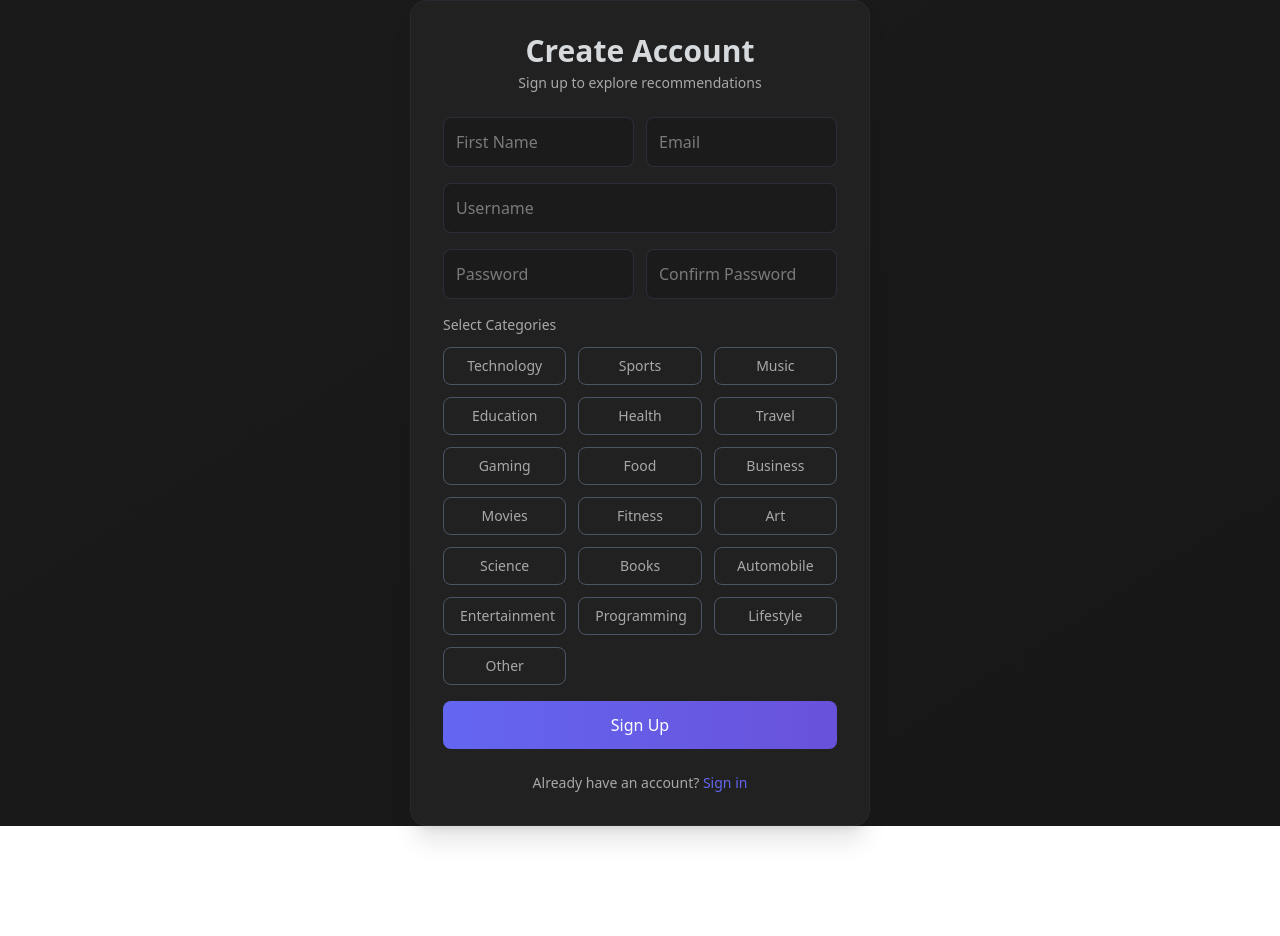
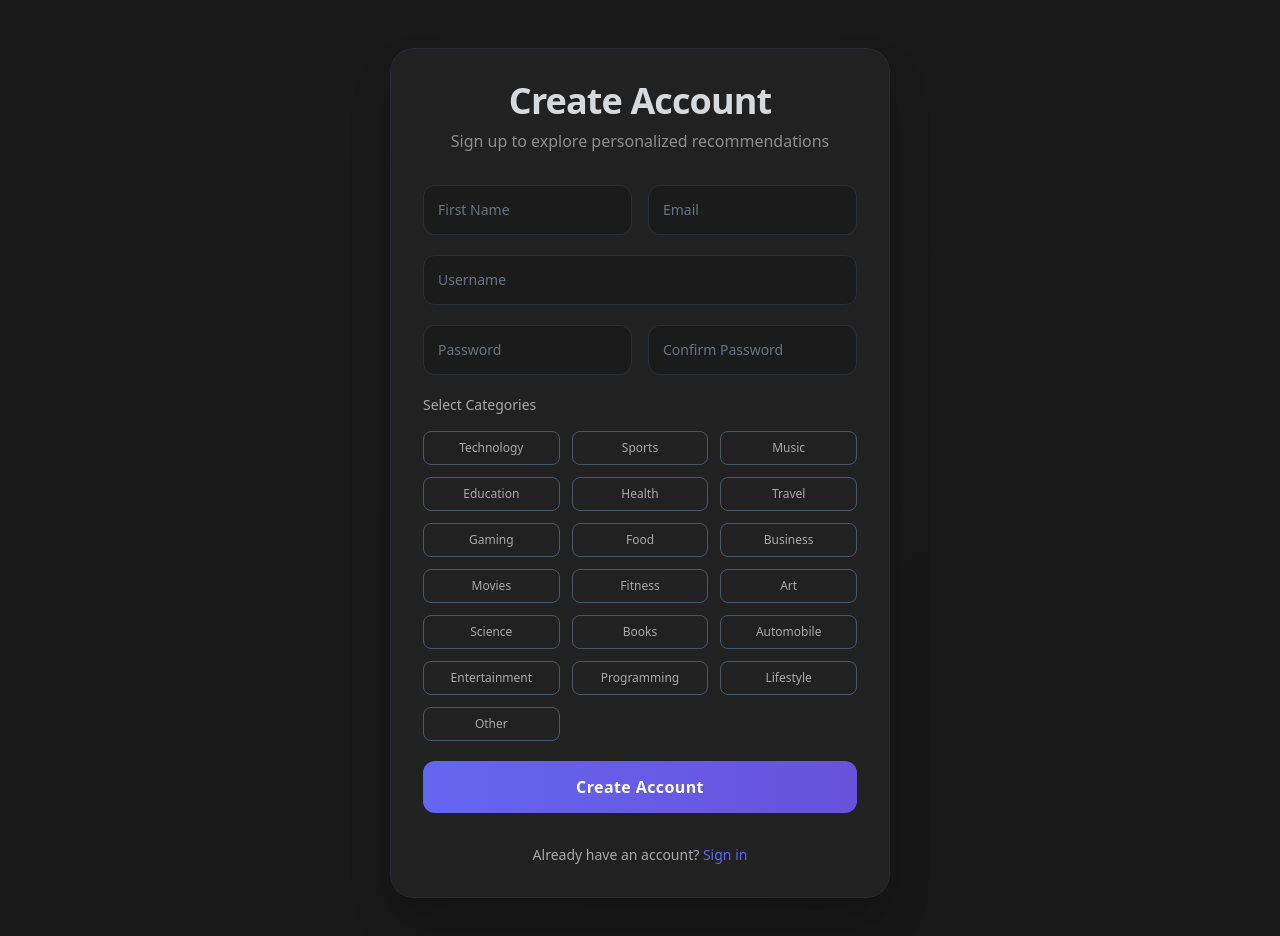
Before and after one commit to ArunKargatia/Rexsphere, a React (Vite) app in the folder Frontend/: page /signup in a window 1280 px wide. Shown: the top 936 px of the page. Before the commit the page ends 826 px from the top, so only its background shows below. Built offline with nearby package versions, Linux system fonts and the light colour scheme.

Commit message:
enhance UI components

```diff
--- a/Frontend/src/pages/Home.jsx
+++ b/Frontend/src/pages/Home.jsx
@@ -1,6 +1,7 @@
 import React, { useState } from 'react';
 import { Link } from "react-router-dom";
 import { ArrowRight, Globe, Zap, Star, Users, TrendingUp } from "lucide-react";
+import { useAuth } from '../AuthContext'; // Make sure to import the AuthContext
 
 const categories = [
   { name: "Technology", icon: Globe },
@@ -17,6 +18,7 @@ const categories = [
 
 const Home = () => {
   const [hoveredCategory, setHoveredCategory] = useState(null);
+  const { isAuthenticated } = useAuth(); // Use the AuthContext to check authentication status
 
   return (
     <div className="min-h-screen bg-gradient-to-br from-[var(--color-background)] to-[var(--color-background-light)]
@@ -45,13 +47,13 @@ const Home = () => {
 
         <div className="flex justify-center space-x-4">
           <Link
-            to="/signup"
+            to={isAuthenticated ? "/feed" : "/signup"} // Conditional routing based on authentication
             className="inline-flex items-center px-8 py-4 bg-[var(--color-primary)]
               text-white rounded-full text-lg font-semibold
               shadow-xl hover:shadow-2xl transform hover:-translate-y-1
               transition-all duration-300 ease-in-out group"
           >
-            Get Started
+            {isAuthenticated ? "Go to Feed" : "Get Started"}
             <ArrowRight className="ml-3 w-6 h-6 group-hover:translate-x-1 transition-transform" />
           </Link>
         </div>
--- a/Frontend/src/pages/PostPage.jsx
+++ b/Frontend/src/pages/PostPage.jsx
@@ -58,7 +58,8 @@ const PostPage = () => {
     };
 
     return (
-        <div className="flex justify-center items-center min-h-fit bg-[var(--color-background)] p-4 md:p-6">
+        <div className="min-h-screen bg-[var(--color-background)] pt-20">
+            <div className="flex justify-center items-center min-h-fit p-4 md:p-6">
                 <div className="max-w-2xl w-full p-6 bg-[var(--color-card)] rounded-xl shadow-lg text-[var(--color-text-primary)] border border-gray-800">
                     {/* Back Button */}
                     <button
@@ -205,6 +206,7 @@ const PostPage = () => {
                     </form>
                 </div>
             </div>
+        </div>
     );
 };
 
--- a/Frontend/src/pages/SignUp.jsx
+++ b/Frontend/src/pages/SignUp.jsx
@@ -59,38 +59,93 @@ const SignUp = () => {
   };
 
   return (
-    <div className="flex justify-center items-center min-h-screen bg-gradient-to-br from-[var(--color-background)] to-[color-mix(in_srgb,var(--color-background),black_10%)]">
-      <div className="bg-[var(--color-card)] p-8 rounded-2xl shadow-xl w-[460px] border border-gray-700/30 backdrop-blur-sm">
-        <div className="text-center mb-6">
-          <h2 className="text-3xl font-bold text-[var(--color-text-primary)]">Create Account</h2>
-          <p className="text-[var(--color-text-secondary)] text-sm mt-1">Sign up to explore recommendations</p>
+    <div className="flex justify-center items-center min-h-screen bg-gradient-to-br from-[var(--color-background)] to-[color-mix(in_srgb,var(--color-background),black_10%)] px-4 py-12">
+      <div className="bg-[var(--color-card)] p-8 rounded-3xl shadow-2xl w-full max-w-[500px] border border-gray-700/30 backdrop-blur-sm">
+        <div className="text-center mb-8">
+          <h2 className="text-4xl font-extrabold text-[var(--color-text-primary)] tracking-tight mb-2">Create Account</h2>
+          <p className="text-[var(--color-text-secondary)] text-base opacity-80">Sign up to explore personalized recommendations</p>
         </div>
 
-        {error && <div className="mb-4 p-3 bg-red-500/10 border border-red-500/20 rounded-lg text-red-500 text-center text-sm">{error}</div>}
-        {successMessage && <div className="mb-4 p-3 bg-green-500/10 border border-green-500/20 rounded-lg text-green-500 text-center text-sm">{successMessage}</div>}
+        {error && (
+          <div className="mb-6 p-4 bg-red-500/10 border border-red-500/30 rounded-xl text-red-500 text-center text-sm flex items-center justify-center gap-2">
+            <svg xmlns="http://www.w3.org/2000/svg" className="h-5 w-5" viewBox="0 0 20 20" fill="currentColor">
+              <path fillRule="evenodd" d="M10 18a8 8 0 100-16 8 8 0 000 16zM8.707 7.293a1 1 0 00-1.414 1.414L8.586 10l-1.293 1.293a1 1 0 101.414 1.414L10 11.414l1.293 1.293a1 1 0 001.414-1.414L11.414 10l1.293-1.293a1 1 0 00-1.414-1.414L10 8.586 8.707 7.293z" clipRule="evenodd" />
+            </svg>
+            {error}
+          </div>
+        )}
 
-        <form onSubmit={handleSubmit} className="space-y-4">
-          <div className="grid grid-cols-2 gap-3">
-            <input type="text" name="firstName" placeholder="First Name" value={formData.firstName} onChange={handleChange} className="p-3 border border-gray-700/50 rounded-lg bg-[var(--color-background)]/70 text-[var(--color-text-primary)] focus:ring-2 focus:ring-[var(--color-primary)]/70 focus:border-transparent transition-all duration-200" required />
-            <input type="email" name="email" placeholder="Email" value={formData.email} onChange={handleChange} className="p-3 border border-gray-700/50 rounded-lg bg-[var(--color-background)]/70 text-[var(--color-text-primary)] focus:ring-2 focus:ring-[var(--color-primary)]/70 focus:border-transparent transition-all duration-200" required />
+        {successMessage && (
+          <div className="mb-6 p-4 bg-green-500/10 border border-green-500/30 rounded-xl text-green-500 text-center text-sm flex items-center justify-center gap-2">
+            <svg xmlns="http://www.w3.org/2000/svg" className="h-5 w-5" viewBox="0 0 20 20" fill="currentColor">
+              <path fillRule="evenodd" d="M16.707 5.293a1 1 0 010 1.414l-8 8a1 1 0 01-1.414 0l-4-4a1 1 0 011.414-1.414L8 12.586l7.293-7.293a1 1 0 011.414 0z" clipRule="evenodd" />
+            </svg>
+            {successMessage}
+          </div>
+        )}
+
+        <form onSubmit={handleSubmit} className="space-y-5">
+          <div className="grid grid-cols-2 gap-4">
+            <input
+              type="text"
+              name="firstName"
+              placeholder="First Name"
+              value={formData.firstName}
+              onChange={handleChange}
+              className="p-3.5 border border-gray-700/50 rounded-xl bg-[var(--color-background)]/70 text-[var(--color-text-primary)] focus:ring-2 focus:ring-[var(--color-primary)]/70 focus:border-transparent transition-all duration-200 placeholder-gray-500 text-sm hover:scale-[1.02] focus:scale-[1.02]"
+              required
+            />
+            <input
+              type="email"
+              name="email"
+              placeholder="Email"
+              value={formData.email}
+              onChange={handleChange}
+              className="p-3.5 border border-gray-700/50 rounded-xl bg-[var(--color-background)]/70 text-[var(--color-text-primary)] focus:ring-2 focus:ring-[var(--color-primary)]/70 focus:border-transparent transition-all duration-200 placeholder-gray-500 text-sm hover:scale-[1.02] focus:scale-[1.02]"
+              required
+            />
           </div>
 
-          <input type="text" name="userName" placeholder="Username" value={formData.userName} onChange={handleChange} className="w-full p-3 border border-gray-700/50 rounded-lg bg-[var(--color-background)]/70 text-[var(--color-text-primary)] focus:ring-2 focus:ring-[var(--color-primary)]/70 focus:border-transparent transition-all duration-200" required />
+          <input
+            type="text"
+            name="userName"
+            placeholder="Username"
+            value={formData.userName}
+            onChange={handleChange}
+            className="w-full p-3.5 border border-gray-700/50 rounded-xl bg-[var(--color-background)]/70 text-[var(--color-text-primary)] focus:ring-2 focus:ring-[var(--color-primary)]/70 focus:border-transparent transition-all duration-200 placeholder-gray-500 text-sm hover:scale-[1.02] focus:scale-[1.02]"
+            required
+          />
 
-          <div className="grid grid-cols-2 gap-3">
-            <input type="password" name="password" placeholder="Password" value={formData.password} onChange={handleChange} className="p-3 border border-gray-700/50 rounded-lg bg-[var(--color-background)]/70 text-[var(--color-text-primary)] focus:ring-2 focus:ring-[var(--color-primary)]/70 focus:border-transparent transition-all duration-200" required />
-            <input type="password" name="confirmPassword" placeholder="Confirm Password" value={formData.confirmPassword} onChange={handleChange} className="p-3 border border-gray-700/50 rounded-lg bg-[var(--color-background)]/70 text-[var(--color-text-primary)] focus:ring-2 focus:ring-[var(--color-primary)]/70 focus:border-transparent transition-all duration-200" required />
+          <div className="grid grid-cols-2 gap-4">
+            <input
+              type="password"
+              name="password"
+              placeholder="Password"
+              value={formData.password}
+              onChange={handleChange}
+              className="p-3.5 border border-gray-700/50 rounded-xl bg-[var(--color-background)]/70 text-[var(--color-text-primary)] focus:ring-2 focus:ring-[var(--color-primary)]/70 focus:border-transparent transition-all duration-200 placeholder-gray-500 text-sm hover:scale-[1.02] focus:scale-[1.02]"
+              required
+            />
+            <input
+              type="password"
+              name="confirmPassword"
+              placeholder="Confirm Password"
+              value={formData.confirmPassword}
+              onChange={handleChange}
+              className="p-3.5 border border-gray-700/50 rounded-xl bg-[var(--color-background)]/70 text-[var(--color-text-primary)] focus:ring-2 focus:ring-[var(--color-primary)]/70 focus:border-transparent transition-all duration-200 placeholder-gray-500 text-sm hover:scale-[1.02] focus:scale-[1.02]"
+              required
+            />
           </div>
 
           <div>
-            <label className="block text-sm font-medium text-[var(--color-text-secondary)] mb-3">Select Categories</label>
+            <label className="block text-sm font-medium text-[var(--color-text-secondary)] mb-4">Select Categories</label>
             <div className="grid grid-cols-3 gap-3">
               {categories.map((category) => (
                 <button
                   key={category}
                   type="button"
                   onClick={() => handleCategoryChange(category)}
-                  className={`px-4 py-2 text-sm font-medium rounded-lg border border-gray-600 transition-all duration-200 ${formData.preferredCategories.includes(category)
+                  className={`px-4 py-2 text-xs font-medium rounded-lg border border-gray-600 transition-all duration-200 truncate hover:scale-[1.05] ${formData.preferredCategories.includes(category)
                       ? "bg-[var(--color-primary)] text-white"
                       : "bg-transparent text-[var(--color-text-secondary)] hover:bg-gray-800/30"
                     }`}
@@ -104,16 +159,23 @@ const SignUp = () => {
           <button
             type="submit"
             disabled={isLoading}
-            className="w-full py-3 bg-gradient-to-r from-[var(--color-primary)] to-[color-mix(in_srgb,var(--color-primary),purple_20%)] text-white font-medium rounded-lg hover:shadow-lg hover:opacity-95 focus:ring-2 focus:ring-[var(--color-primary)]/50 transition-all duration-200 disabled:opacity-70"
+            className="w-full py-3.5 bg-gradient-to-r from-[var(--color-primary)] to-[color-mix(in_srgb,var(--color-primary),purple_20%)] text-white font-semibold rounded-xl hover:shadow-xl hover:opacity-95 focus:ring-2 focus:ring-[var(--color-primary)]/50 transition-all duration-200 disabled:opacity-70 text-base tracking-wide hover:scale-[1.02] focus:scale-[1.02]"
           >
-            {isLoading ? "Registering..." : "Sign Up"}
+            {isLoading ? "Registering..." : "Create Account"}
           </button>
         </form>
 
-        <p className="mt-6 text-center text-sm text-[var(--color-text-secondary)]">
-          Already have an account?
-          <Link to="/signin" className="text-[var(--color-primary)] font-medium hover:underline"> Sign in</Link>
-        </p>
+        <div className="mt-8 text-center">
+          <p className="text-sm text-[var(--color-text-secondary)]">
+            Already have an account?{" "}
+            <Link
+              to="/signin"
+              className="text-[var(--color-primary)] font-medium hover:underline transition-colors duration-200"
+            >
+              Sign in
+            </Link>
+          </p>
+        </div>
       </div>
     </div>
   );
```
Also changed, not shown: Frontend/src/components/Navbar.jsx (+5 -49 lines), Frontend/src/pages/Feed.jsx (+135 -52 lines), Frontend/src/pages/SignIn.jsx (+10 -6 lines). Lines whose indentation alone changed are shown as unchanged.
